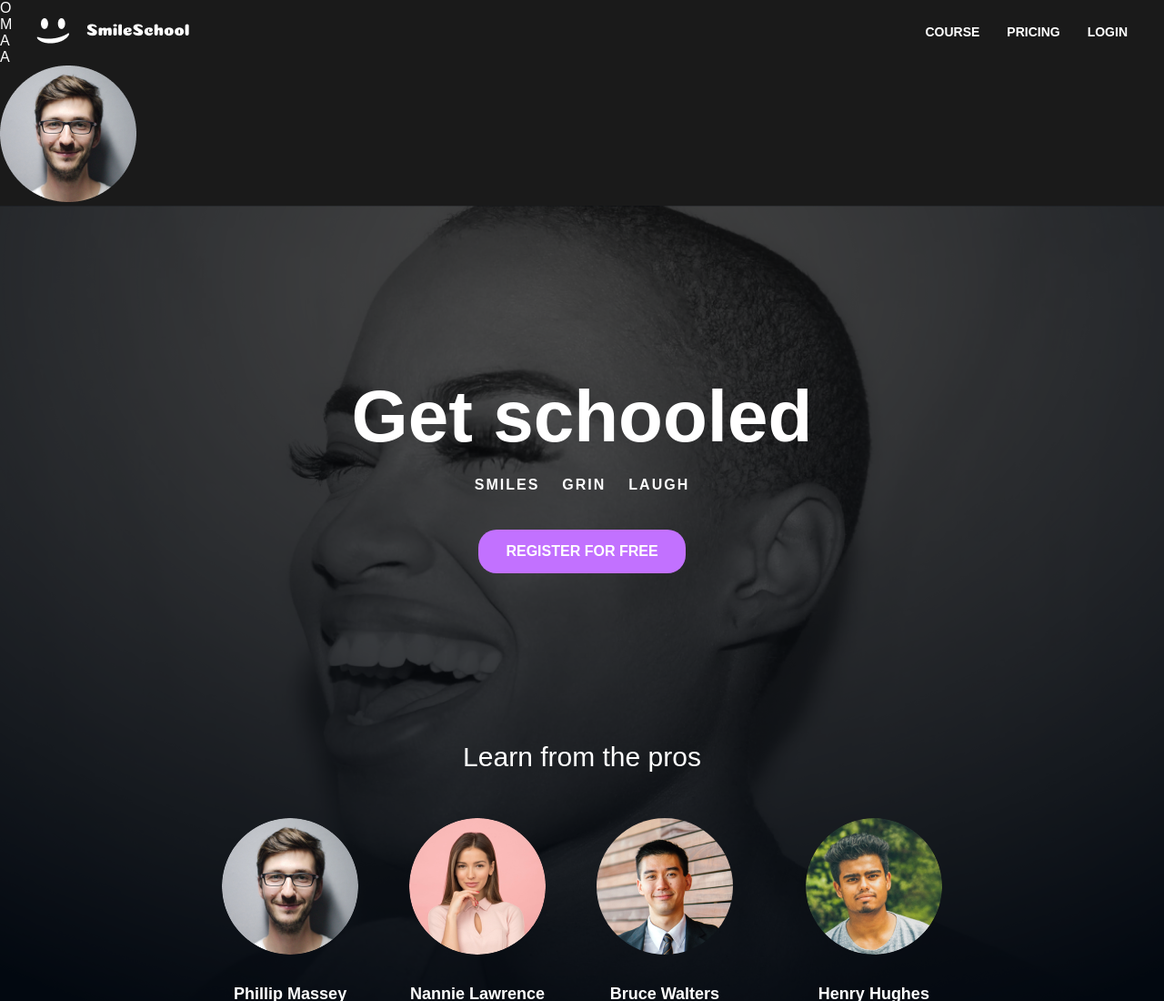
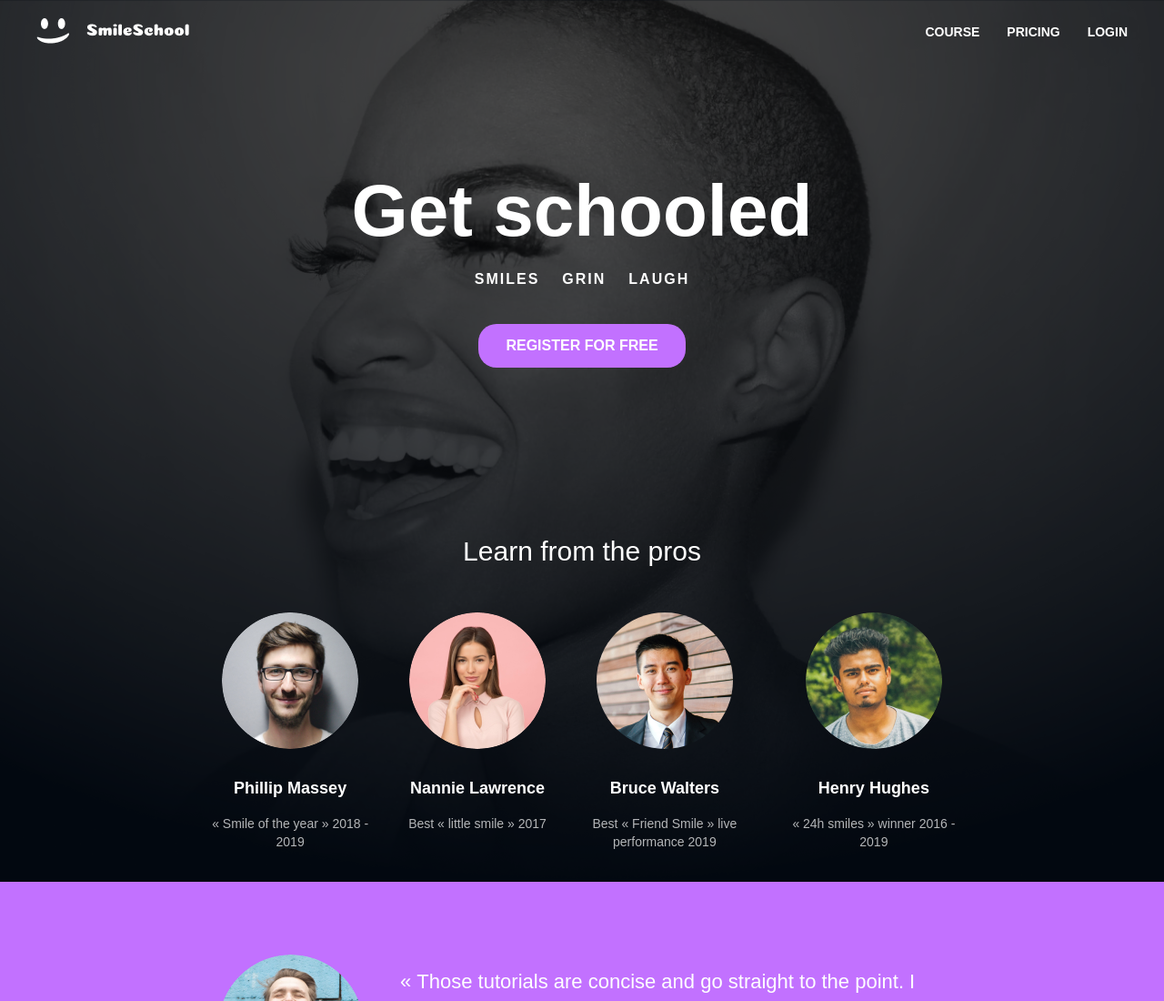
Before and after one commit to MrKennYBrighT/alx_html_css, a plain HTML site: page css_advanced/index.html in a window 1280 px wide. Shown: the top 1100 px of the page at 91% size. Drawn offline with Linux system fonts and the light colour scheme.

Commit message:
Update index.html

```diff
--- a/css_advanced/index.html
+++ b/css_advanced/index.html
@@ -20,15 +20,7 @@
         </nav>
 
     </header>
-    <div class="header-profile-cluster">
-        <div class="profile-circle profile-m">O</div>
-        <div class="profile-circle profile-m">M</div>
-        <div class="profile-circle profile-a">A</div>
-        <div class="profile-circle profile-m">A</div>
-        <div class="profile-circle profile-avatar">
-            <img src="./images/1.png" alt="User Avatar">
-        </div>
-    </div>
+
     <main>
         <section class="hero-section">
             <div class="hero-content">
```
